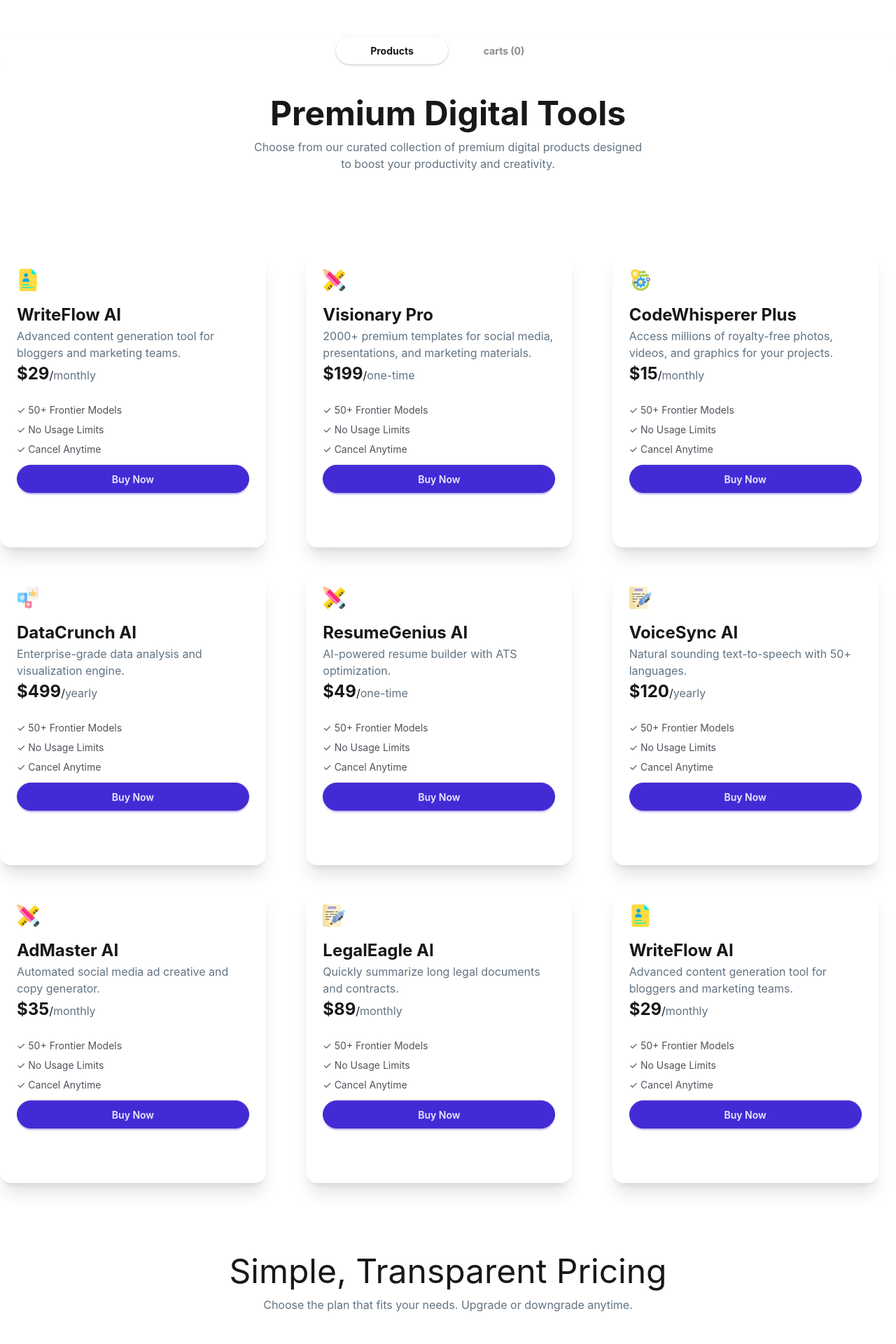
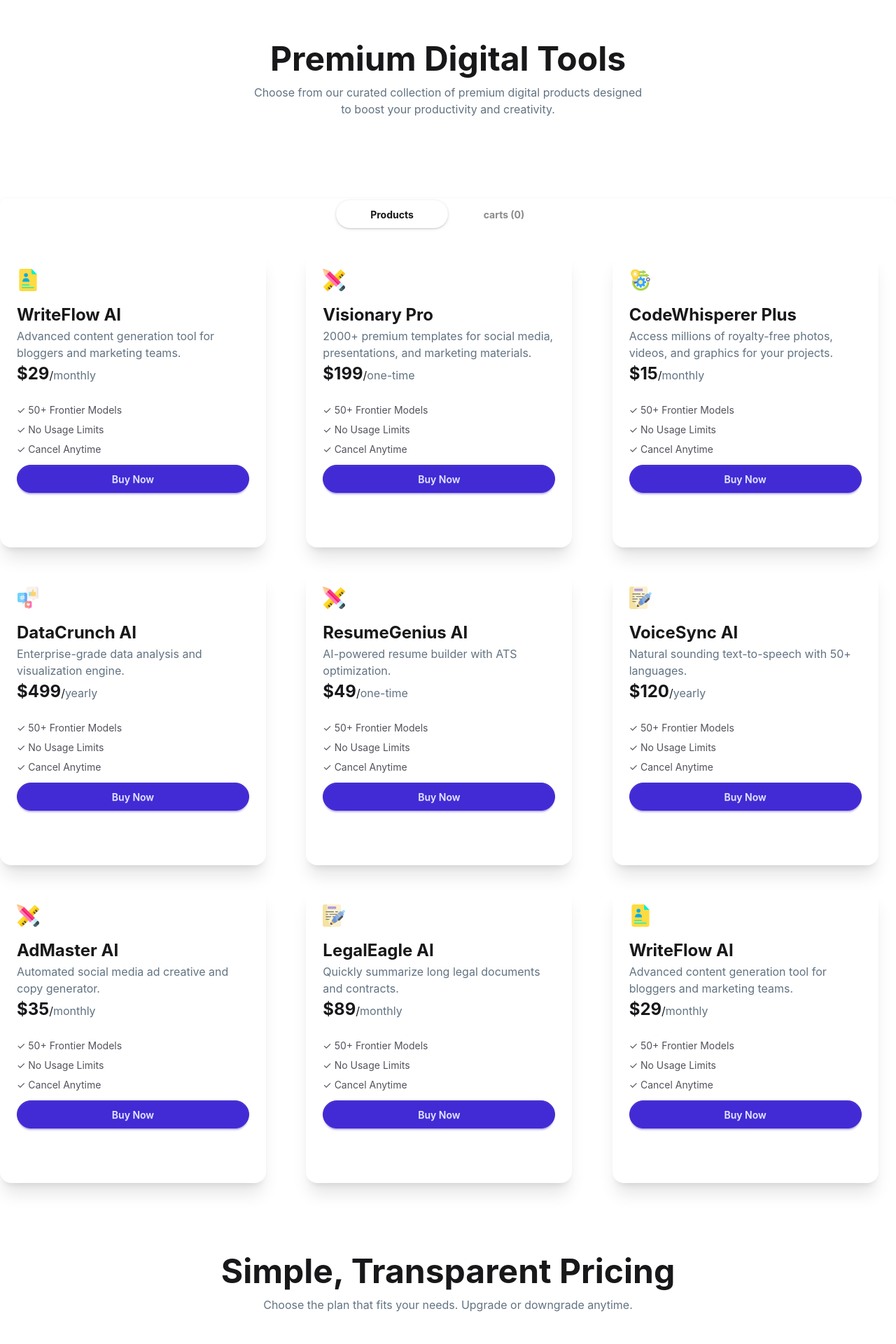
Before and after one commit to rrony7677-creator/Assignment-6, a React (Vite) app: page / in a window 1280 px wide. Shown: the part 1040-2960 px from the top of the page at 70% size. Built offline with nearby package versions, Linux system fonts and the light colour scheme.

Commit message:
button solved

```diff
--- a/src/App.jsx
+++ b/src/App.jsx
@@ -32,7 +32,13 @@ return (
 
 {/* git push */}
 <Rating></Rating>
-
+    <div className="text-center mb-28.5 mt-22.5">
+        <h2 className="font-bold text-[48px] ">Premium Digital Tools</h2>
+        <p className="text-[#627382]">
+          Choose from our curated collection of premium digital products
+          designed <br /> to boost your productivity and creativity.
+        </p>
+      </div>
 <div className="tabs tabs-box mt-22.5 justify-center bg-transparent">
   <input type="radio" name="my_tabs_1"
   className="tab rounded-full w-40 font-bold "
--- a/src/components/Models.jsx
+++ b/src/components/Models.jsx
@@ -7,13 +7,7 @@ const Models = ({ modelPromise, setCarts, carts }) => {
 
   return (
     <div className="my-7.5 ">
-      <div className="text-center mb-28.5">
-        <h2 className="font-bold text-[48px] ">Premium Digital Tools</h2>
-        <p className="text-[#627382]">
-          Choose from our curated collection of premium digital products
-          designed <br /> to boost your productivity and creativity.
-        </p>
-      </div>
+
 
 
 
--- a/src/components/Pricing.jsx
+++ b/src/components/Pricing.jsx
@@ -4,8 +4,8 @@ const Pricing = () => {
 return (
 <div className='container mx-auto '>
 
-<div className='text-center mt-[90px] mb-[50px]'>
-<h1 className='text-[48px]'>Simple, Transparent Pricing</h1>
+<div className='text-center mt-22.5 mb-12.5'>
+<h1 className='text-[48px] font-bold'>Simple, Transparent Pricing</h1>
 <p className='text-[#627382]'>Choose the plan that fits your needs. Upgrade or downgrade anytime.</p>
 </div>
 
```
